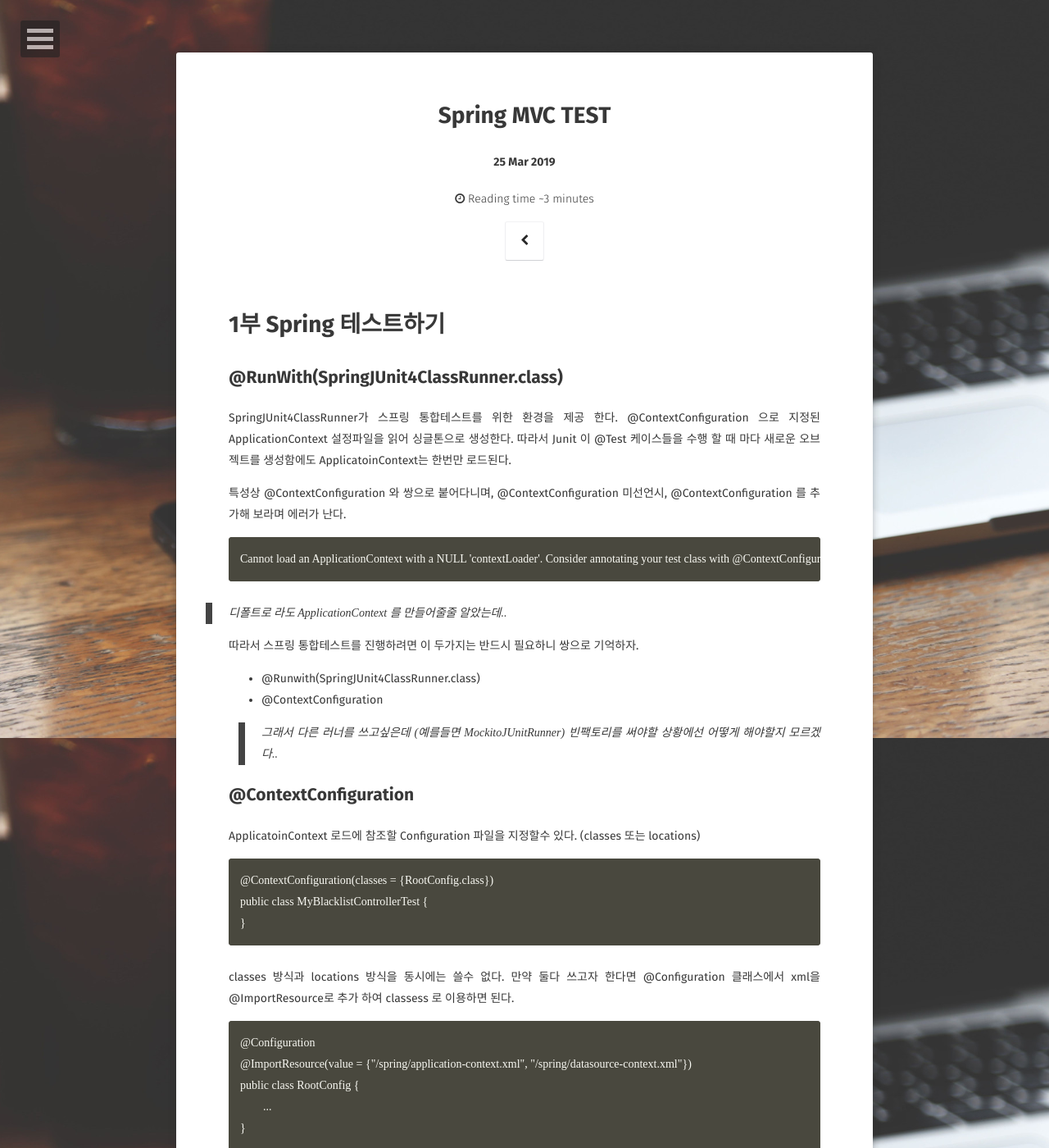
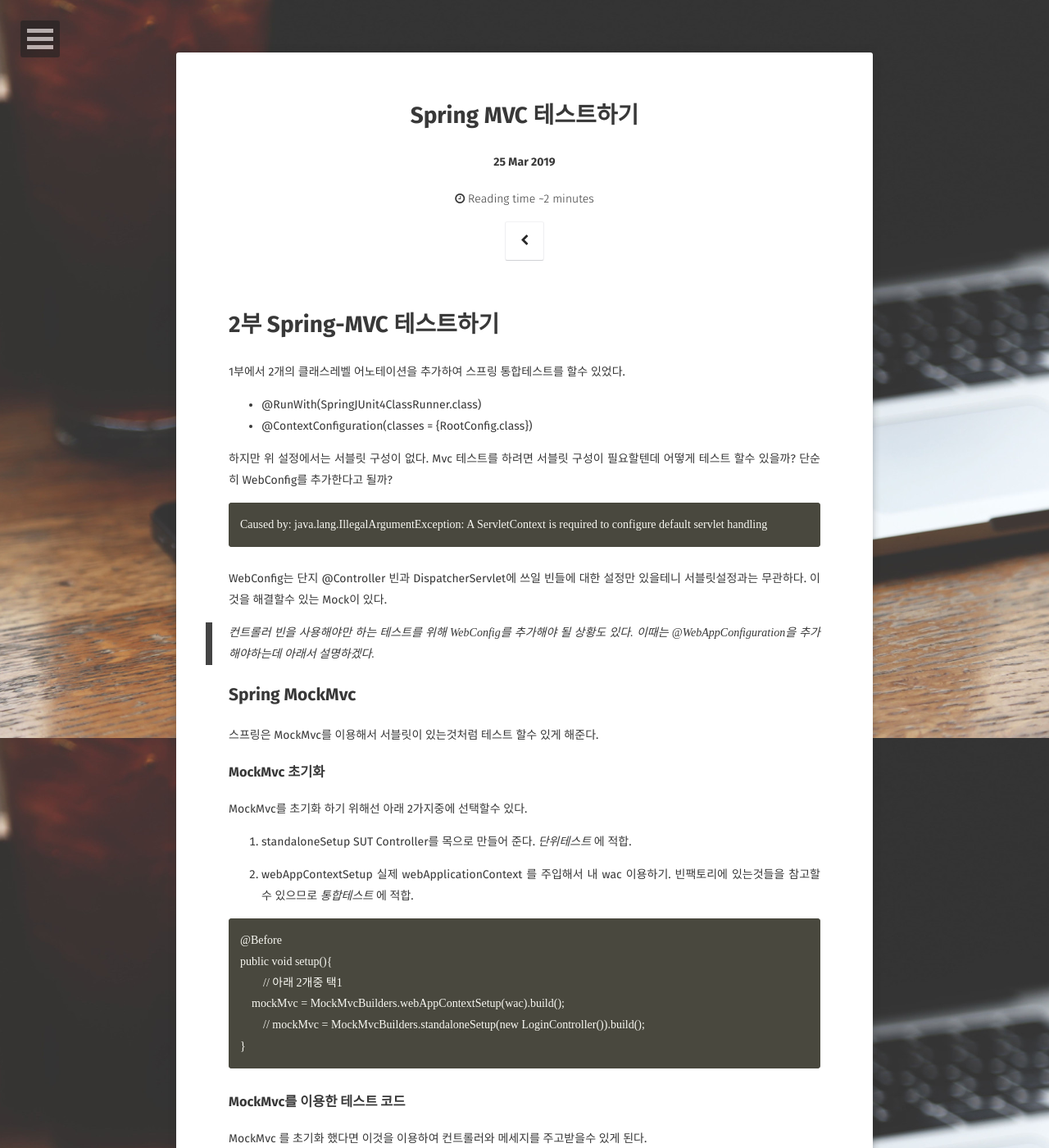
Before and after one commit to bonjugi/dev.bonjugi.github.io, a Jekyll site: the page built from _posts/2019-03-25-Spring-MVC-TEST.md, in a window 1280 px wide and 1400 px high. Shown: the whole window at 82% size. Built offline with Jekyll 4.4.1, drawn with Linux system fonts in a browser that asks for light colours; some web fonts are replaced; comment, search, counter and statistics services are not loaded; some of the changed text lies outside the part shown.

````diff
--- a/_posts/2019-03-25-Spring-MVC-TEST.md
+++ b/_posts/2019-03-25-Spring-MVC-TEST.md
@@ -1,58 +1,19 @@
 ---
 layout: post
-title:  "Spring MVC TEST"
+title:  "Spring MVC 테스트하기"
 date:   2019-03-25
 excerpt: ""
 tag:
 - spring
-- MVC
-- TEST
+- MockMvc
+- MVC TEST
 - ControllerTest
----
-
-
-# 1부 Spring 테스트하기
-## @RunWith(SpringJUnit4ClassRunner.class)
-
-SpringJUnit4ClassRunner가 스프링 통합테스트를 위한 환경을 제공 한다.
-@ContextConfiguration 으로 지정된 ApplicationContext 설정파일을 읽어 싱글톤으로 생성한다. 따라서 Junit 이 @Test 케이스들을 수행 할 때 마다 새로운 오브젝트를 생성함에도 ApplicatoinContext는 한번만 로드된다.
-
-특성상 @ContextConfiguration 와 쌍으로 붙어다니며, @ContextConfiguration 미선언시, @ContextConfiguration 를 추가해 보라며 에러가 난다.
-```
-Cannot load an ApplicationContext with a NULL 'contextLoader'. Consider annotating your test class with @ContextConfiguration or @ContextHierarchy.
-```
-> 디폴트로 라도 ApplicationContext 를 만들어줄줄 알았는데..
-
-따라서 스프링 통합테스트를 진행하려면 이 두가지는 반드시 필요하니 쌍으로 기억하자.
-- @Runwith(SpringJUnit4ClassRunner.class)
--  @ContextConfiguration
-> 그래서 다른 러너를 쓰고싶은데 (예를들면 MockitoJUnitRunner) 빈팩토리를 써야할 상황에선 어떻게 해야할지 모르겠다..
-
-
-## @ContextConfiguration
-ApplicatoinContext 로드에 참조할 Configuration 파일을 지정할수 있다. (classes 또는 locations)
-```
-@ContextConfiguration(classes = {RootConfig.class})
-public class MyBlacklistControllerTest {
-}
-```
-classes 방식과  locations 방식을 동시에는 쓸수 없다. 만약 둘다 쓰고자 한다면 @Configuration 클래스에서 xml을 @ImportResource로 추가 하여 classess 로 이용하면 된다.
-```
-@Configuration
-@ImportResource(value = {"/spring/application-context.xml", "/spring/datasource-context.xml"})
-public class RootConfig {
-	...
-}
-```
-@ContextConfiguration 에 Config파일을 아무것도 지정하지 않는다면 xml로더나 annotationConfig로더가 참조할 파일이 없어 ApplicationContextInitializers 가 초기화 되지 않는 에러가 난다.
-```
-Neither GenericXmlContextLoader nor AnnotationConfigContextLoader was able to detect defaults, and no ApplicationContextInitializers were declared for context configuration
-```
-
+- WebAppConfiguration
+- Mockito
 ---
 
 # 2부 Spring-MVC 테스트하기
- 1부에서 2개의 클래스레벨 어노테이션을 추가하여  스프링 통합테스트를 할수 있었다.
+1부에서 2개의 클래스레벨 어노테이션을 추가하여  스프링 통합테스트를 할수 있었다.
 - @RunWith(SpringJUnit4ClassRunner.class)
 - @ContextConfiguration(classes = {RootConfig.class})
 
@@ -160,6 +121,7 @@ WebApplicationContext 를 빈으로부터 받아내려면 2가지가 필요하
 WebApplicationContext wac;   // 이제 WebApplicationContext 사용 가능하다.
 ```
 
+---
 
 ### 결론.
 스프링 MVC테스트를 위해 다음과 같이 알아보았다.
````
Also changed, not shown: _posts/2019-03-25-Spring-TEST.md (added, +51 -0 lines).
